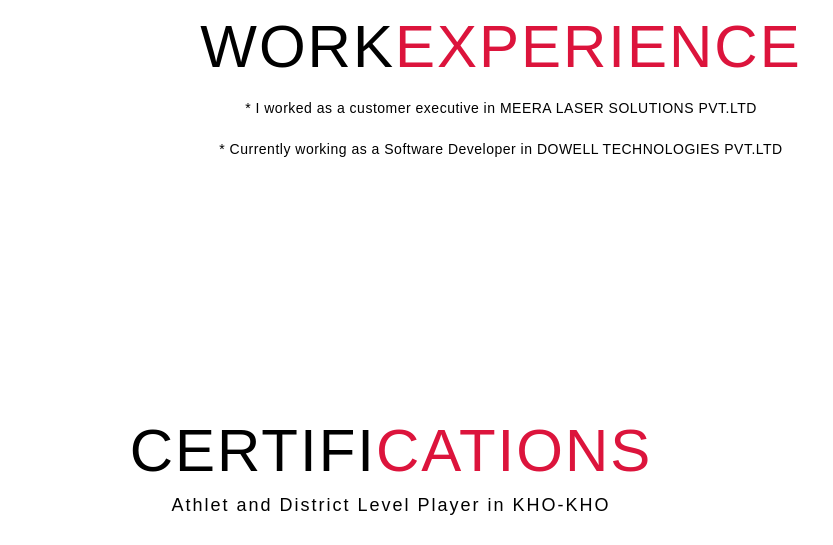
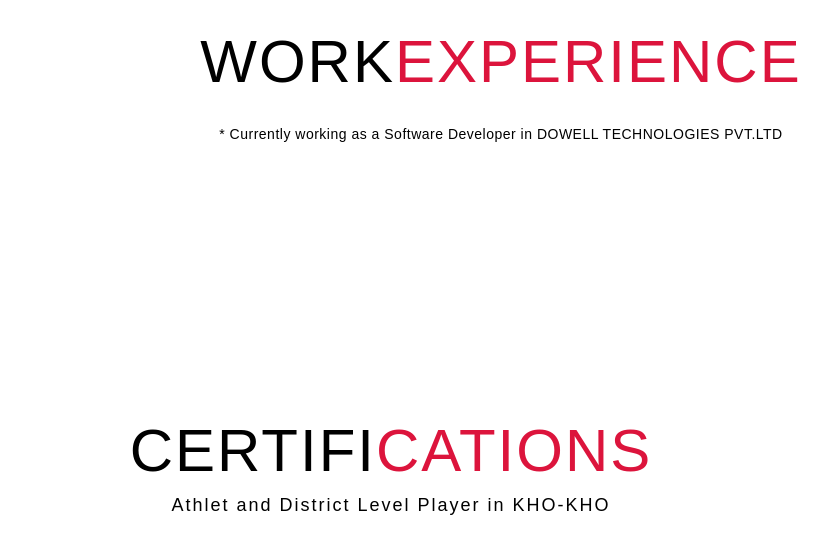
Before and after one commit to nynika/sujithra, a plain HTML site: page index.html in a window 1280 px wide. Shown: the part 2123-2668 px from the top of the page, without its empty margins (249-1082 px from the left). Drawn offline with Linux system fonts and the light colour scheme; a script that the page names is missing.

Commit message:
Update index.html

```diff
--- a/index.html
+++ b/index.html
@@ -126,7 +126,7 @@
 
         <h1 class="section-title">work<span>experience</span></h1>
         <h2></h2>
-        <p>*  I worked as a customer executive in MEERA LASER SOLUTIONS PVT.LTD</p>
+       <!--  <p>*  I worked as a customer executive in MEERA LASER SOLUTIONS PVT.LTD</p> -->
         <BR>
 
 
```
